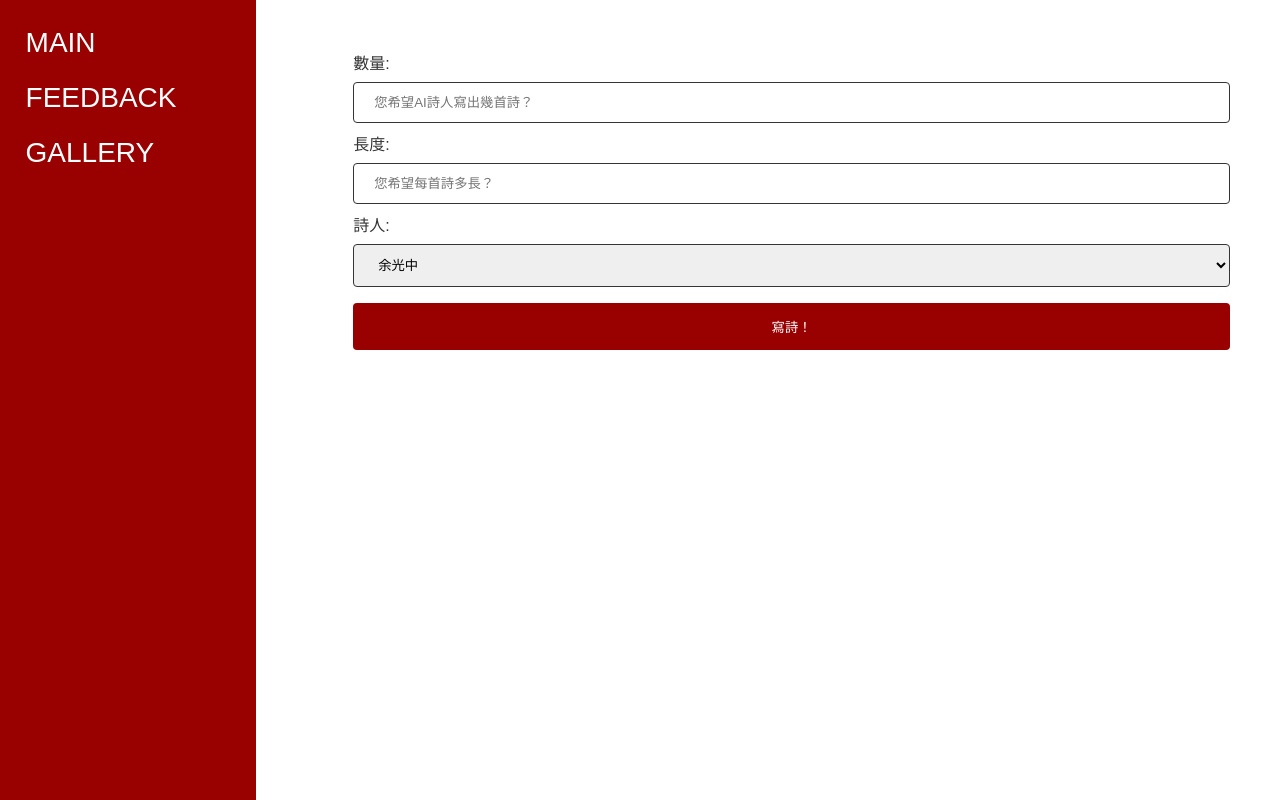
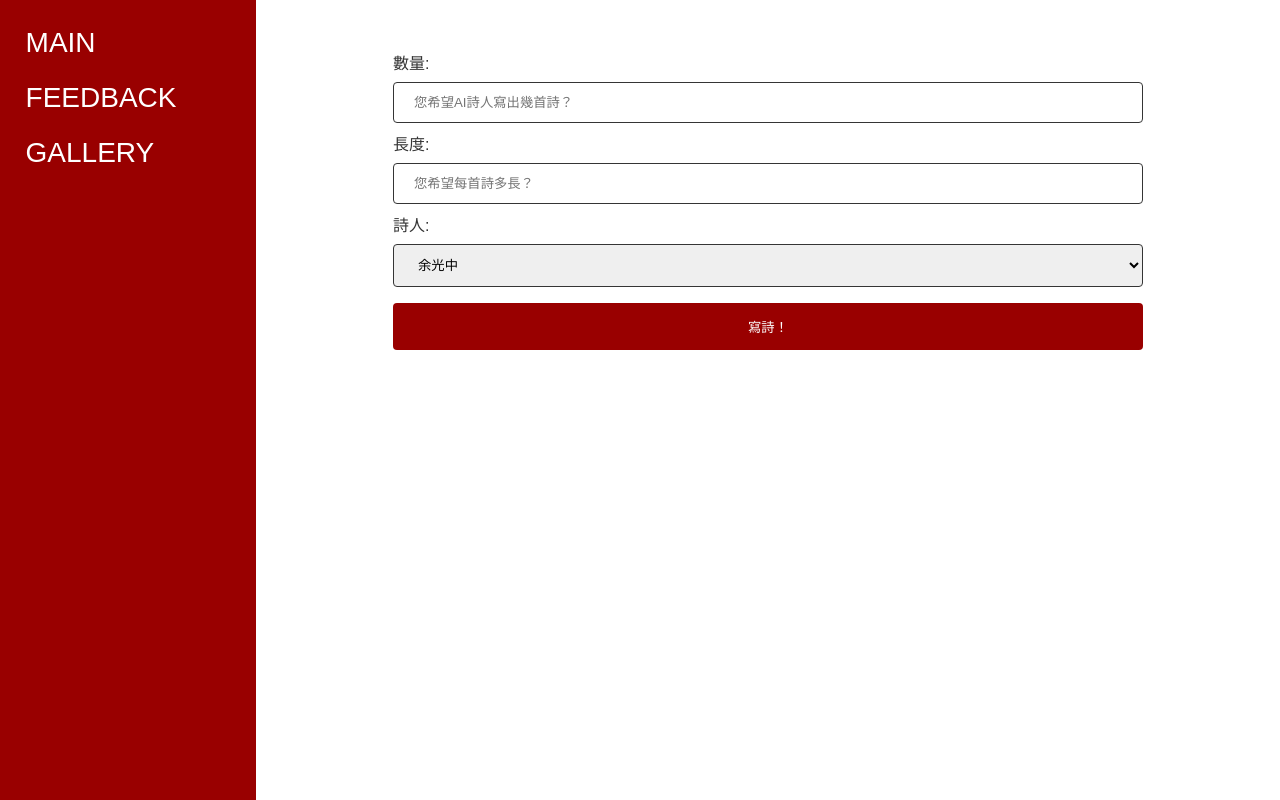
Before and after one commit to Q23RF/AIP_flask, a Flask app: page / in a window 1280 px wide. Run offline with Flask 2, Linux system fonts and the light colour scheme.

Commit message:
better adapting sizes!

```diff
--- a/static/style.css
+++ b/static/style.css
@@ -53,6 +53,7 @@ body {
   padding-left: 20px;
   font: 'Noto Serif TC';
   color: var(--secondaryD);
+
 }
 
 /* Style the inputs */
@@ -100,7 +101,7 @@ input[type=submit]:hover {
 input[type=button] {
   width: 30%;
   background-color: var(--primary);
-  color: white;
+  color: #FFFFFF;
   padding: 14px 20px;
   margin: 8px 0;
   border: none;
@@ -108,20 +109,42 @@ input[type=button] {
   cursor: pointer;
 }
 
-@media (min-width: 930px) {
-.sidenav {
-  height: 100%;
-  width: 20%;
-  position: fixed;
-  padding-top:12px;
-  z-index: 1;
-  top: 0;
-  left: 0;
-  background-color: var(--primary);
-  overflow-x: hidden;
-}
+/* special styling for wide viewports */
+@media (min-width: 980px) {
+  .sidenav {
+    width: 20%;
+    padding-top:12px;
+  }
   .sidenav a {
     padding-top: 15px;
     font-size: 28px;
   }
+
+  .content {
+    margin-left: 20%;
+    display: flex;
+    flex-direction: column;
+    justify-content: center;
+    align-items: center;
+  }
+
+  input[type=text], select {
+    width: 750px;
+  }
+
+  input[type=number], select {
+    width: 750px;
+  }
+
+  input[type=submit] {
+    width: 750px;
+    background-color: var(--primary);
+    color: white;
+    padding: 14px 20px;
+    margin: 8px 0;
+    border: none;
+    border-radius: 4px;
+    cursor: pointer;
+  }
+
 }
--- a/templates/main.html
+++ b/templates/main.html
@@ -5,6 +5,8 @@
 <meta charset="utf-8">
 <meta name="viewport" content="width=device-width, initial-scale=1">
 <link rel="stylesheet" href="{{ url_for('static', filename='style.css') }}">
+
+
 <link rel="preconnect" href="https://fonts.googleapis.com">
 <link rel="preconnect" href="https://fonts.gstatic.com" crossorigin>
 <link href="https://fonts.googleapis.com/css2?family=Noto+Serif+TC&display=swap" rel="stylesheet">
@@ -27,29 +29,42 @@
 
 <div class="content">
   <form method="post">
+    <div>
       <label for="n">數量:</label>
+    </div>
+    <div>
       <input type="number" id="n" name="n" placeholder="您希望AI詩人寫出幾首詩？">
+    </div>
 
+    <div>
        <label for="len">長度:</label>
+    </div>
+    <div>
       <input type="number" id="len" name="len" placeholder="您希望每首詩多長？">
+    </div>
 
+    <div>
       <label for="poet">詩人:</label>
+    </div>
+    <div>
       <select id="poet" name="poet">
         <option value=0>余光中</option>
         <option value=1>席慕蓉</option>
         <option value=2>洛夫</option>
       </select>
+    </div>
 
+  <div>
     <input type="submit" value="寫詩！">
+  </div>
   </form>
 </div>
 <div class="content">
-  {% for p in range(poem|length)%}
-    {% for l in poem[p] %}
+  {% for p in poem%}
+    {% for l in p %}
       <div>{{ l }}</div>
     {% endfor %}
-    <div>---</div>
-    <!--input type="button" id="p" onclick="print(poem[id])" value="選擇"-->
+    <input type="button" onclick="print({{p}})" value="影印">
   {% endfor %}
 </div>
 
```
Also changed, not shown: static/zebra_with_frame.png (added). Lines whose indentation alone changed are shown as unchanged.
